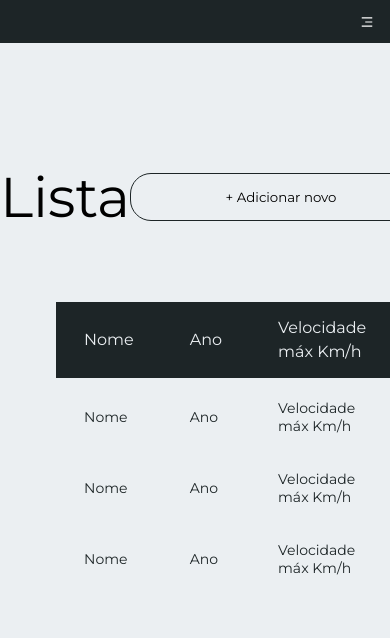
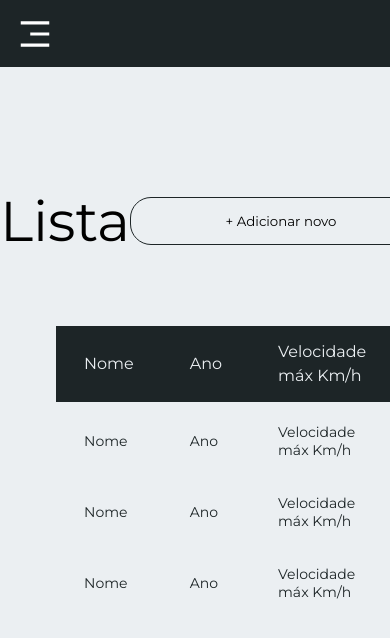
Before and after one commit to diegoandcontroll/test-genios, a React (Create React App) app: page /table in a window 390 px wide. Shown: the top 638 px of the page. Built offline with nearby package versions, Linux system fonts and the light colour scheme.

Commit message:
fix: adjustment resposive home

```diff
--- a/src/components/Footer/index.tsx
+++ b/src/components/Footer/index.tsx
@@ -1,11 +1,22 @@
+/* eslint-disable no-unused-vars */
 /* eslint-disable react/no-unescaped-entities */
+import { useEffect, useState } from 'react';
 import { Container } from './styles';
 
 export function Footer() {
+  const [mobile, setMobile] = useState(false);
+  const widthWidowValue = window.innerWidth;
+
   return (
     <Container bg="/assets/footer.png">
       <div className="container__content">
-        <h2>Mustang</h2>
+        <h2 className="title_desktop">Mustang</h2>
+        <h2 className="title_mobile">O que são</h2>
+        <p className="paragraph_mobile">
+          A sigla SUV significa Sport Utility Vehicle -- ou seja, veículo
+          utilitário esportivo. As SUVs costumam ter porte avantajado, além de
+          interior espaçoso e possibilidade de trafegar dentro e fora da cidade.
+        </p>
         <p>
           O Ford Mustang é um automóvel desportivo produzido pela Ford Motor
           Company. O carro foi apresentado ao público em 17 de abril de 1964
@@ -15,7 +26,7 @@ export function Footer() {
         </p>
 
         <div>
-          <button type="button">Ver Carro</button>
+          <button type="button">Ver Carros</button>
         </div>
       </div>
     </Container>
--- a/src/components/Footer/styles.ts
+++ b/src/components/Footer/styles.ts
@@ -12,6 +12,10 @@ export const Container = styled.div<ContainerProps>`
   display: flex;
   align-items: center;
   justify-content: flex-end;
+  @media (max-width: 768px) {
+    background-image: url('/assets/footer-mobile.png');
+  }
+
   .container__content {
     height: 638px;
     flex-basis: 56.8%;
@@ -19,6 +23,7 @@ export const Container = styled.div<ContainerProps>`
     flex-direction: column;
     justify-content: center;
     align-items: flex-end;
+    backdrop-filter: blur(3px);
     background: linear-gradient(
       270deg,
       rgba(29, 37, 39, 0.6) 0%,
@@ -27,28 +32,43 @@ export const Container = styled.div<ContainerProps>`
       rgba(29, 37, 39, 0.006) 78.67%,
       rgba(29, 37, 39, 0) 100%
     );
-    backdrop-filter: blur(3px);
 
-    h2 {
-      padding: 0 15rem;
-      text-align: right;
-      font-weight: 400;
-      font-size: 56px;
-      line-height: 84px;
-      color: #ffffff;
+    @media (max-width: 768px) {
+      flex-basis: 100%;
+      justify-content: flex-start;
+      align-items: flex-end;
+      height: 90vw;
+      margin-bottom: 19rem;
+      background: linear-gradient(
+        270deg,
+        rgba(29, 37, 39, 0.6) 15.42%,
+        rgba(29, 37, 39, 0.552) 35.73%,
+        rgba(29, 37, 39, 0.156) 78.67%,
+        rgba(29, 37, 39, 0) 100%
+      );
+      backdrop-filter: blur(10.6679px);
     }
+
     button {
-      width: 240px;
-      margin-right: 15rem;
+      width: 273px;
+      height: 48px;
       background-color: transparent;
-      height: 40px;
-      border: 1px solid #ffffff;
-      border-radius: 5px;
+      border: 1px solid #ebeff2;
+      border-radius: 4px;
       color: #ffffff;
       margin-top: 1rem;
       transition: filter 0.2s;
+      margin-right: 15rem;
       &:hover {
         filter: brightness(0.8);
+      }
+      @media (max-width: 768px) {
+        margin-right: 3rem;
+        width: 193px;
+        height: 40px;
+        border: 0.627523px solid #ffffff;
+        border-radius: 2.51009px;
+        margin-top: 3.3rem;
       }
     }
 
@@ -60,6 +80,59 @@ export const Container = styled.div<ContainerProps>`
       text-align: right;
       color: #ffffff;
       text-align: right;
+      @media (max-width: 768px) {
+        margin-right: 3rem;
+        display: none;
+      }
+    }
+
+    .title_mobile {
+      display: none;
+      text-align: right;
+      font-weight: 400;
+      font-size: 56px;
+      line-height: 84px;
+      color: #ffffff;
+      @media (max-width: 768px) {
+        display: block;
+        font-style: normal;
+        font-weight: 400;
+        font-size: 32px;
+        line-height: 150%;
+        text-align: right;
+        color: #ffffff;
+        padding: 0 3rem;
+        padding-top: 4rem;
+      }
+    }
+    .title_desktop {
+      padding: 0 15rem;
+      text-align: right;
+      font-weight: 400;
+      font-size: 56px;
+      line-height: 84px;
+      color: #ffffff;
+      @media (max-width: 768px) {
+        display: none;
+        padding: 0 3rem;
+      }
+    }
+    .paragraph_mobile {
+      display: none;
+      font-style: normal;
+      font-weight: 300;
+      font-size: 20px;
+      text-align: right;
+      color: #ffffff;
+      text-align: right;
+      @media (max-width: 768px) {
+        margin-right: 3rem;
+        display: block;
+        font-weight: 300;
+        font-size: 16px;
+        line-height: 32px;
+        margin-top: 0.3rem;
+      }
     }
   }
 `;
--- a/src/components/Header/index.tsx
+++ b/src/components/Header/index.tsx
@@ -32,9 +32,7 @@ export function Header({ setMenuIsVisible, bg }: HeaderProps) {
         <section>
           <RiMenu3Fill
             className="mobile"
-            color="#ffffff"
-            width={85}
-            height={85}
+            color="#fff"
             onClick={() => setMenuIsVisible(true)}
           />
         </section>
--- a/src/components/Header/styles.ts
+++ b/src/components/Header/styles.ts
@@ -6,7 +6,6 @@ interface ContainerProps {
   bgContainer: string;
 }
 export const Container = styled.header<ContainerProps>`
-  width: 100%;
   background: ${({ bgContainer }) => (bgContainer ? 'transparent' : '#1D2527')};
   padding: 14.5px 64px;
   display: flex;
@@ -17,9 +16,24 @@ export const Container = styled.header<ContainerProps>`
     css`
       background-image: url('/assets/banner.png');
       background-position: center;
+      background-repeat: no-repeat;
       background-size: cover;
-      background-repeat: no-repeat;
+      @media (max-width: 768px) {
+        background-image: url('/assets/bannerM.png');
+        background-position: center;
+        background-repeat: no-repeat;
+        background-size: cover;
+        width: 100vw;
+        height: 100vw;
+      }
     `}
+  svg {
+    width: 38px;
+    height: 38px;
+    @media (max-width: 768px) {
+      margin-right: 25rem;
+    }
+  }
   > section {
     display: flex;
     gap: 16rem;
@@ -28,7 +42,11 @@ export const Container = styled.header<ContainerProps>`
       bgContainer.length > 0 &&
       css`
         margin-bottom: 50rem;
-        gap: 16rem;
+        @media (max-width: 768px) {
+          margin-bottom: 22rem;
+        }
+
+        gap: 8rem;
       `}
     &:last-child {
       gap: 1rem;
```
Also changed, not shown: public/assets/bannerM.png (added).
